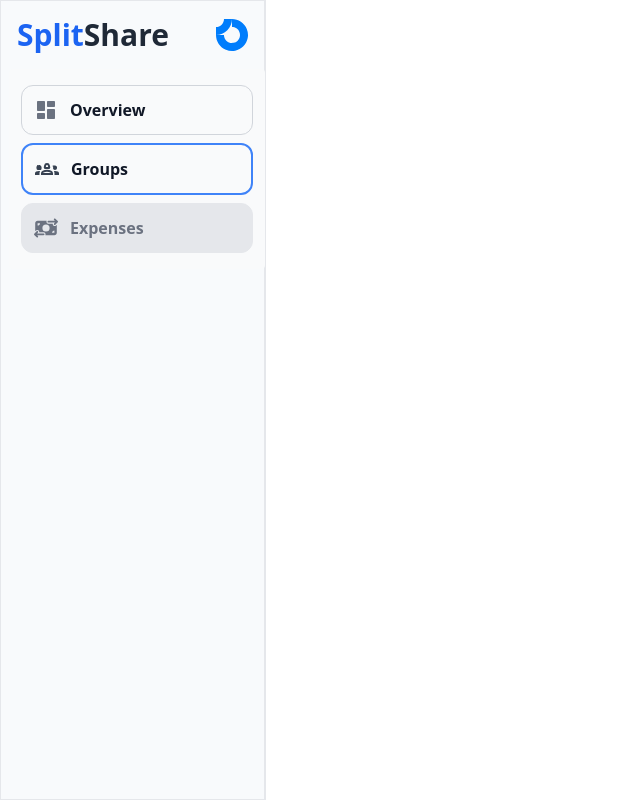
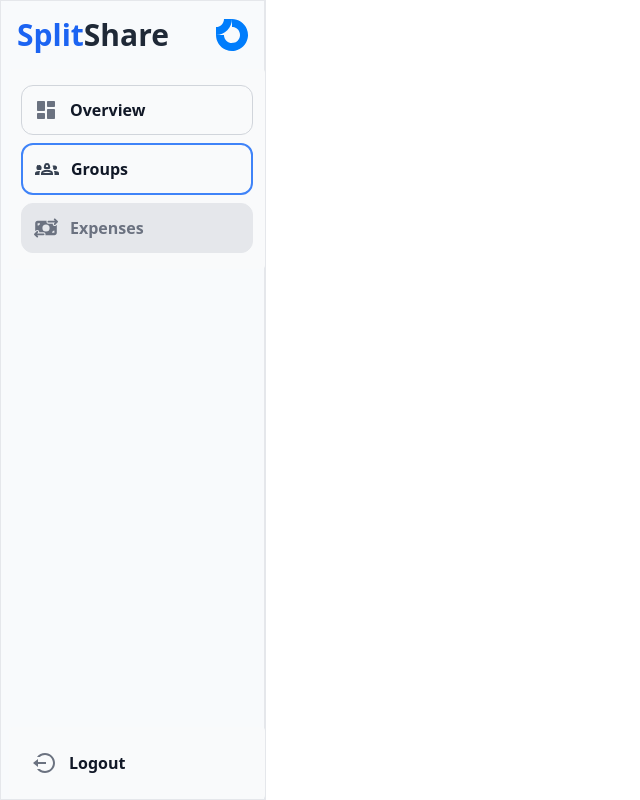
Before and after one commit to karols97/split-share, a React (Vite) app: page /groups in a window 1280 px wide. Shown: the whole page, without its empty margins (0-640 px from the left). Built offline with nearby package versions, Linux system fonts and the light colour scheme.

Commit message:
feat: add logout button

```diff
--- a/src/components/SidebarMenu.tsx
+++ b/src/components/SidebarMenu.tsx
@@ -3,6 +3,8 @@ import { useLocation, useNavigate } from "react-router-dom";
 import { RiDashboardFill } from "react-icons/ri";
 import { MdOutlineGroups2 } from "react-icons/md";
 import { FaMoneyBillTransfer } from "react-icons/fa6";
+import { IoSettingsOutline } from "react-icons/io5";
+import { RiLogoutCircleLine } from "react-icons/ri";
 
 export const SidebarMenu = () => {
   const navigate = useNavigate();
@@ -15,14 +17,16 @@ export const SidebarMenu = () => {
   };
 
   return (
-    <div className="w-[266px] h-full border border-r-2 bg-slate-50">
-      <div className="flex flex-row items-center justify-between h-30 p-4">
+    <div className="flex flex-col w-[266px] h-screen border border-r-2 bg-slate-50">
+      <div className="flex flex-row items-center justify-between p-4">
         <div className="flex flex-row items-center">
           <h1 className="font-semibold text-3xl text-blue-600">Split</h1>
           <h1 className="font-semibold text-3xl text-gray-800">Share</h1>
         </div>
         <img src="src\img\logo.svg" className="w-8"></img>
       </div>
+      <div className="grid grid-rows-2 h-full content-between">
+        <div className="h-full">
           <Sidebar theme={customTheme} className="ml-2 w-64 h-fit">
             <Sidebar.ItemGroup className="cursor-pointer">
               <Sidebar.Item
@@ -45,5 +49,23 @@ export const SidebarMenu = () => {
             </Sidebar.ItemGroup>
           </Sidebar>
         </div>
+        <div className="flex items-end h-full">
+          <Sidebar className="h-13 ml-2" theme={customTheme}>
+            <Sidebar.ItemGroup>
+              {/* <Sidebar.Collapse label="Options" icon={IoSettingsOutline}>
+                <Sidebar.Item onClick={() => navigate("/")}>Logout</Sidebar.Item>
+              </Sidebar.Collapse> */}
+              <Sidebar.Item
+                onClick={() => navigate("/")}
+                className="border-0 hover:border hover:border-red-700 hover:bg-transparent cursor-pointer h-10 p-3"
+                icon={RiLogoutCircleLine}
+                color="red">
+                Logout
+              </Sidebar.Item>
+            </Sidebar.ItemGroup>
+          </Sidebar>
+        </div>
+      </div>
+    </div>
   );
 };
```
Lines whose indentation alone changed are shown as unchanged.
